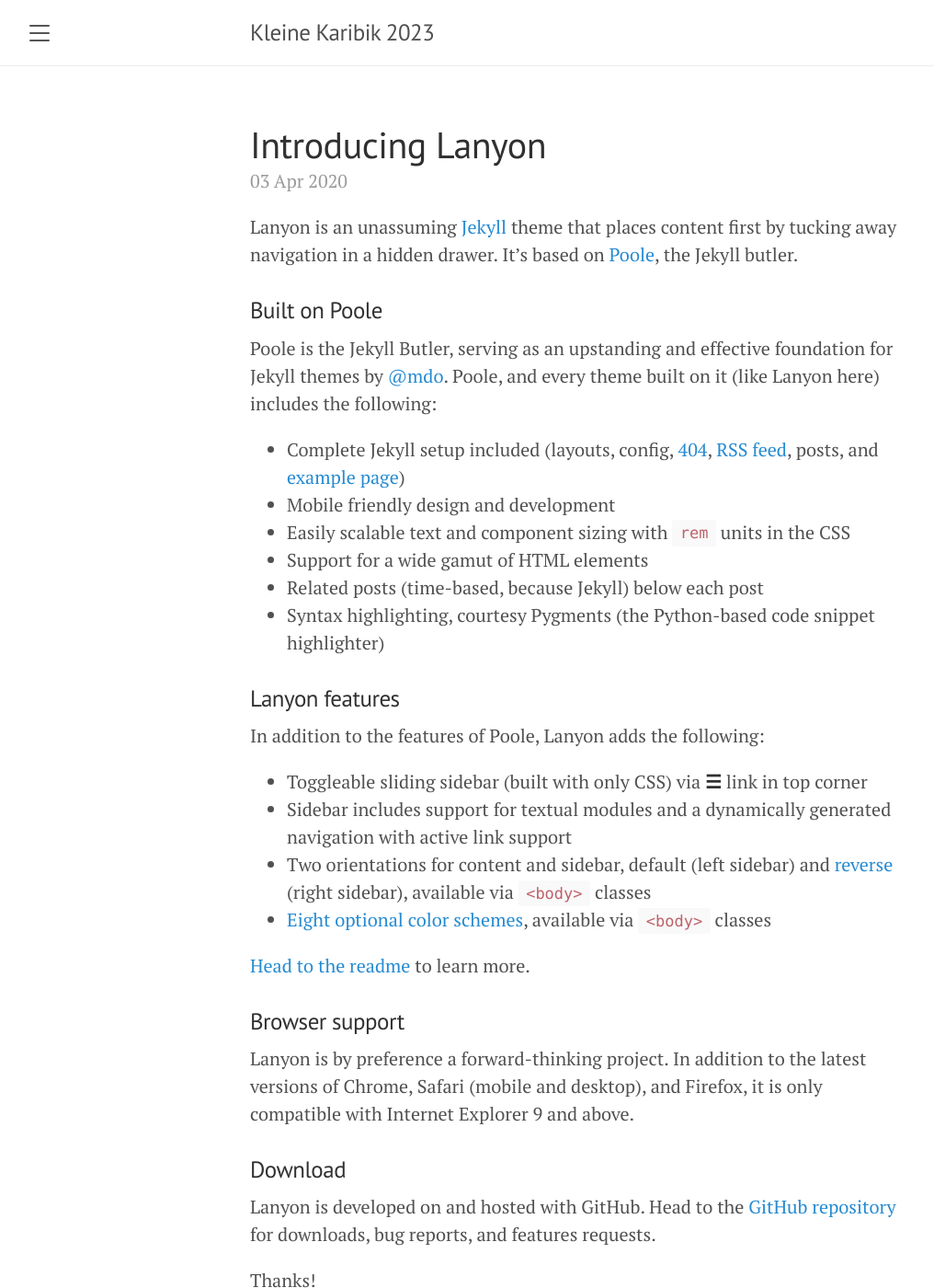
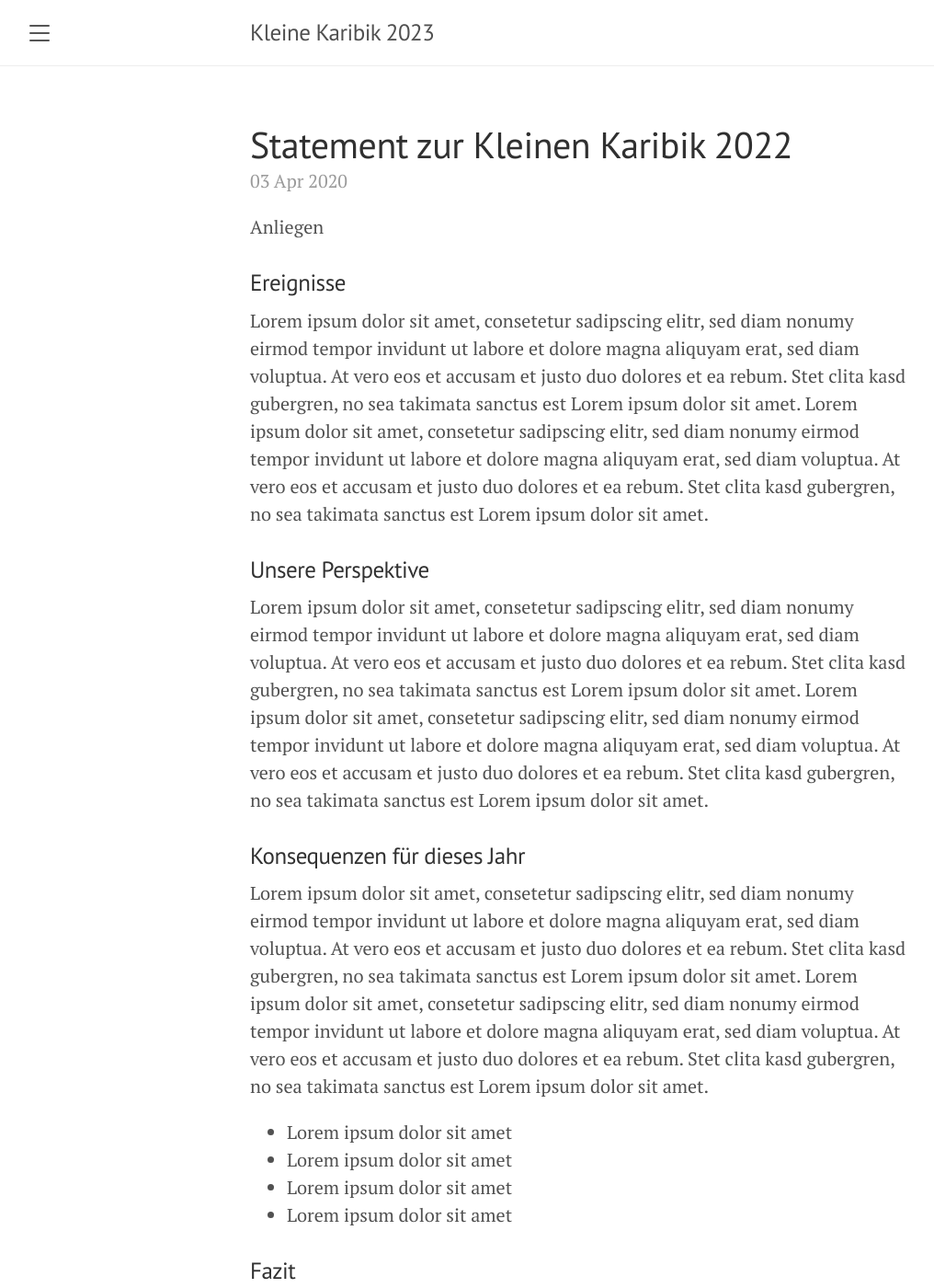
Before and after one commit to kleine-karibik/kleine-karibik.github.io, a Jekyll site: the page built from index.html, in a window 1280 px wide and 1400 px high. Shown: the whole window at 92% size, without its empty margins (8-1024 px from the left). Built offline with Jekyll 4.4.1, drawn with Linux system fonts in a browser that asks for light colours; the list of posts is cut into pages by our own code; some of the changed text lies outside the part shown.

Commit message:
adaption

```diff
--- a/_posts/2020-04-01-whats-jekyll.md
+++ /dev/null
@@ -1,12 +0,0 @@
----
-layout: post
-title: What's Jekyll?
----
-
-[Jekyll](https://jekyllrb.com) is a static site generator, an open-source tool for creating simple yet powerful websites of all shapes and sizes. From [the project's readme](https://github.com/mojombo/jekyll/blob/master/README.markdown):
-
-  > Jekyll is a simple, blog aware, static site generator. It takes a template directory [...] and spits out a complete, static website suitable for serving with Apache or your favorite web server. This is also the engine behind GitHub Pages, which you can use to host your project’s page or blog right here from GitHub.
-
-It's an immensely useful tool and one we encourage you to use here with Lanyon.
-
-Find out more by [visiting the project on GitHub](https://github.com/mojombo/jekyll).
--- a/_posts/2020-04-02-example-content.md
+++ /dev/null
@@ -1,122 +0,0 @@
----
-layout: post
-title: Example content
----
-
-
-<div class="message">
-  Howdy! This is an example blog post that shows several types of HTML content supported in this theme.
-</div>
-
-Cum sociis natoque penatibus et magnis <a href="#">dis parturient montes</a>, nascetur ridiculus mus. *Aenean eu leo quam.* Pellentesque ornare sem lacinia quam venenatis vestibulum. Sed posuere consectetur est at lobortis. Cras mattis consectetur purus sit amet fermentum.
-
-> Curabitur blandit tempus porttitor. Nullam quis risus eget urna mollis ornare vel eu leo. Nullam id dolor id nibh ultricies vehicula ut id elit.
-
-Etiam porta **sem malesuada magna** mollis euismod. Cras mattis consectetur purus sit amet fermentum. Aenean lacinia bibendum nulla sed consectetur.
-
-## Inline HTML elements
-
-HTML defines a long list of available inline tags, a complete list of which can be found on the [Mozilla Developer Network](https://developer.mozilla.org/en-US/docs/Web/HTML/Element).
-
-- **To bold text**, use `<strong>`.
-- *To italicize text*, use `<em>`.
-- Abbreviations, like <abbr title="HyperText Markup Langage">HTML</abbr> should use `<abbr>`, with an optional `title` attribute for the full phrase.
-- Citations, like <cite>&mdash; Mark otto</cite>, should use `<cite>`.
-- <del>Deleted</del> text should use `<del>` and <ins>inserted</ins> text should use `<ins>`.
-- Superscript <sup>text</sup> uses `<sup>` and subscript <sub>text</sub> uses `<sub>`.
-
-Most of these elements are styled by browsers with few modifications on our part.
-
-## Heading
-
-Vivamus sagittis lacus vel augue rutrum faucibus dolor auctor. Duis mollis, est non commodo luctus, nisi erat porttitor ligula, eget lacinia odio sem nec elit. Morbi leo risus, porta ac consectetur ac, vestibulum at eros.
-
-### Code
-
-Cum sociis natoque penatibus et magnis dis `code element` montes, nascetur ridiculus mus.
-
-{% highlight js %}
-// Example can be run directly in your JavaScript console
-
-// Create a function that takes two arguments and returns the sum of those arguments
-var adder = new Function("a", "b", "return a + b");
-
-// Call the function
-adder(2, 6);
-// > 8
-{% endhighlight %}
-
-Aenean lacinia bibendum nulla sed consectetur. Etiam porta sem malesuada magna mollis euismod. Fusce dapibus, tellus ac cursus commodo, tortor mauris condimentum nibh, ut fermentum massa.
-
-### Lists
-
-Cum sociis natoque penatibus et magnis dis parturient montes, nascetur ridiculus mus. Aenean lacinia bibendum nulla sed consectetur. Etiam porta sem malesuada magna mollis euismod. Fusce dapibus, tellus ac cursus commodo, tortor mauris condimentum nibh, ut fermentum massa justo sit amet risus.
-
-* Praesent commodo cursus magna, vel scelerisque nisl consectetur et.
-* Donec id elit non mi porta gravida at eget metus.
-* Nulla vitae elit libero, a pharetra augue.
-
-Donec ullamcorper nulla non metus auctor fringilla. Nulla vitae elit libero, a pharetra augue.
-
-1. Vestibulum id ligula porta felis euismod semper.
-2. Cum sociis natoque penatibus et magnis dis parturient montes, nascetur ridiculus mus.
-3. Maecenas sed diam eget risus varius blandit sit amet non magna.
-
-Cras mattis consectetur purus sit amet fermentum. Sed posuere consectetur est at lobortis.
-
-<dl>
-  <dt>HyperText Markup Language (HTML)</dt>
-  <dd>The language used to describe and define the content of a Web page</dd>
-
-  <dt>Cascading Style Sheets (CSS)</dt>
-  <dd>Used to describe the appearance of Web content</dd>
-
-  <dt>JavaScript (JS)</dt>
-  <dd>The programming language used to build advanced Web sites and applications</dd>
-</dl>
-
-Integer posuere erat a ante venenatis dapibus posuere velit aliquet. Morbi leo risus, porta ac consectetur ac, vestibulum at eros. Nullam quis risus eget urna mollis ornare vel eu leo.
-
-### Tables
-
-Aenean lacinia bibendum nulla sed consectetur. Lorem ipsum dolor sit amet, consectetur adipiscing elit.
-
-<table>
-  <thead>
-    <tr>
-      <th>Name</th>
-      <th>Upvotes</th>
-      <th>Downvotes</th>
-    </tr>
-  </thead>
-  <tfoot>
-    <tr>
-      <td>Totals</td>
-      <td>21</td>
-      <td>23</td>
-    </tr>
-  </tfoot>
-  <tbody>
-    <tr>
-      <td>Alice</td>
-      <td>10</td>
-      <td>11</td>
-    </tr>
-    <tr>
-      <td>Bob</td>
-      <td>4</td>
-      <td>3</td>
-    </tr>
-    <tr>
-      <td>Charlie</td>
-      <td>7</td>
-      <td>9</td>
-    </tr>
-  </tbody>
-</table>
-
-Nullam id dolor id nibh ultricies vehicula ut id elit. Sed posuere consectetur est at lobortis. Nullam quis risus eget urna mollis ornare vel eu leo.
-
------
-
-Want to see something else added? <a href="https://github.com/poole/poole/issues/new">Open an issue.</a>
--- a/_posts/2020-04-03-introducing-lanyon.md
+++ b/_posts/2020-04-03-introducing-lanyon.md
@@ -1,38 +1,25 @@
 ---
 layout: post
-title: Introducing Lanyon
+title: Statement zur Kleinen Karibik 2022
 ---
 
-Lanyon is an unassuming [Jekyll](http://jekyllrb.com) theme that places content first by tucking away navigation in a hidden drawer. It's based on [Poole](http://getpoole.com), the Jekyll butler.
+Anliegen
 
-### Built on Poole
+### Ereignisse
 
-Poole is the Jekyll Butler, serving as an upstanding and effective foundation for Jekyll themes by [@mdo](https://twitter.com/mdo). Poole, and every theme built on it (like Lanyon here) includes the following:
+Lorem ipsum dolor sit amet, consetetur sadipscing elitr, sed diam nonumy eirmod tempor invidunt ut labore et dolore magna aliquyam erat, sed diam voluptua. At vero eos et accusam et justo duo dolores et ea rebum. Stet clita kasd gubergren, no sea takimata sanctus est Lorem ipsum dolor sit amet. Lorem ipsum dolor sit amet, consetetur sadipscing elitr, sed diam nonumy eirmod tempor invidunt ut labore et dolore magna aliquyam erat, sed diam voluptua. At vero eos et accusam et justo duo dolores et ea rebum. Stet clita kasd gubergren, no sea takimata sanctus est Lorem ipsum dolor sit amet.
 
-* Complete Jekyll setup included (layouts, config, [404](/404), [RSS feed](/atom.xml), posts, and [example page](/about))
-* Mobile friendly design and development
-* Easily scalable text and component sizing with `rem` units in the CSS
-* Support for a wide gamut of HTML elements
-* Related posts (time-based, because Jekyll) below each post
-* Syntax highlighting, courtesy Pygments (the Python-based code snippet highlighter)
+### Unsere Perspektive
 
-### Lanyon features
+Lorem ipsum dolor sit amet, consetetur sadipscing elitr, sed diam nonumy eirmod tempor invidunt ut labore et dolore magna aliquyam erat, sed diam voluptua. At vero eos et accusam et justo duo dolores et ea rebum. Stet clita kasd gubergren, no sea takimata sanctus est Lorem ipsum dolor sit amet. Lorem ipsum dolor sit amet, consetetur sadipscing elitr, sed diam nonumy eirmod tempor invidunt ut labore et dolore magna aliquyam erat, sed diam voluptua. At vero eos et accusam et justo duo dolores et ea rebum. Stet clita kasd gubergren, no sea takimata sanctus est Lorem ipsum dolor sit amet.
 
-In addition to the features of Poole, Lanyon adds the following:
+### Konsequenzen für dieses Jahr
 
-* Toggleable sliding sidebar (built with only CSS) via **☰** link in top corner
-* Sidebar includes support for textual modules and a dynamically generated navigation with active link support
-* Two orientations for content and sidebar, default (left sidebar) and [reverse](https://github.com/poole/lanyon#reverse-layout) (right sidebar), available via `<body>` classes
-* [Eight optional color schemes](https://github.com/poole/lanyon#themes), available via `<body>` classes
+Lorem ipsum dolor sit amet, consetetur sadipscing elitr, sed diam nonumy eirmod tempor invidunt ut labore et dolore magna aliquyam erat, sed diam voluptua. At vero eos et accusam et justo duo dolores et ea rebum. Stet clita kasd gubergren, no sea takimata sanctus est Lorem ipsum dolor sit amet. Lorem ipsum dolor sit amet, consetetur sadipscing elitr, sed diam nonumy eirmod tempor invidunt ut labore et dolore magna aliquyam erat, sed diam voluptua. At vero eos et accusam et justo duo dolores et ea rebum. Stet clita kasd gubergren, no sea takimata sanctus est Lorem ipsum dolor sit amet.
 
-[Head to the readme](https://github.com/poole/lanyon#readme) to learn more.
+* Lorem ipsum dolor sit amet
+* Lorem ipsum dolor sit amet
+* Lorem ipsum dolor sit amet
+* Lorem ipsum dolor sit amet
 
-### Browser support
-
-Lanyon is by preference a forward-thinking project. In addition to the latest versions of Chrome, Safari (mobile and desktop), and Firefox, it is only compatible with Internet Explorer 9 and above.
-
-### Download
-
-Lanyon is developed on and hosted with GitHub. Head to the <a href="https://github.com/poole/lanyon">GitHub repository</a> for downloads, bug reports, and features requests.
-
-Thanks!
+### Fazit
```
Also changed, not shown: README.md (deleted).
